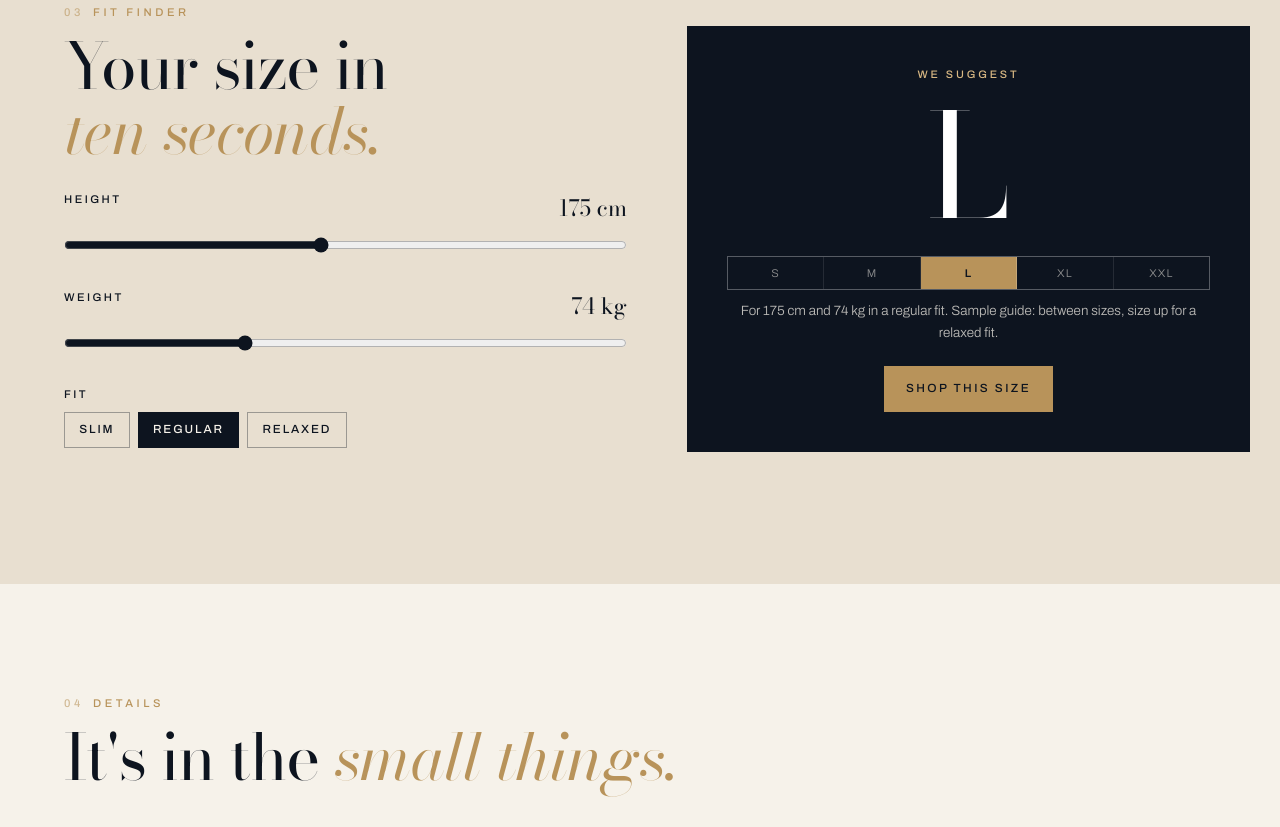
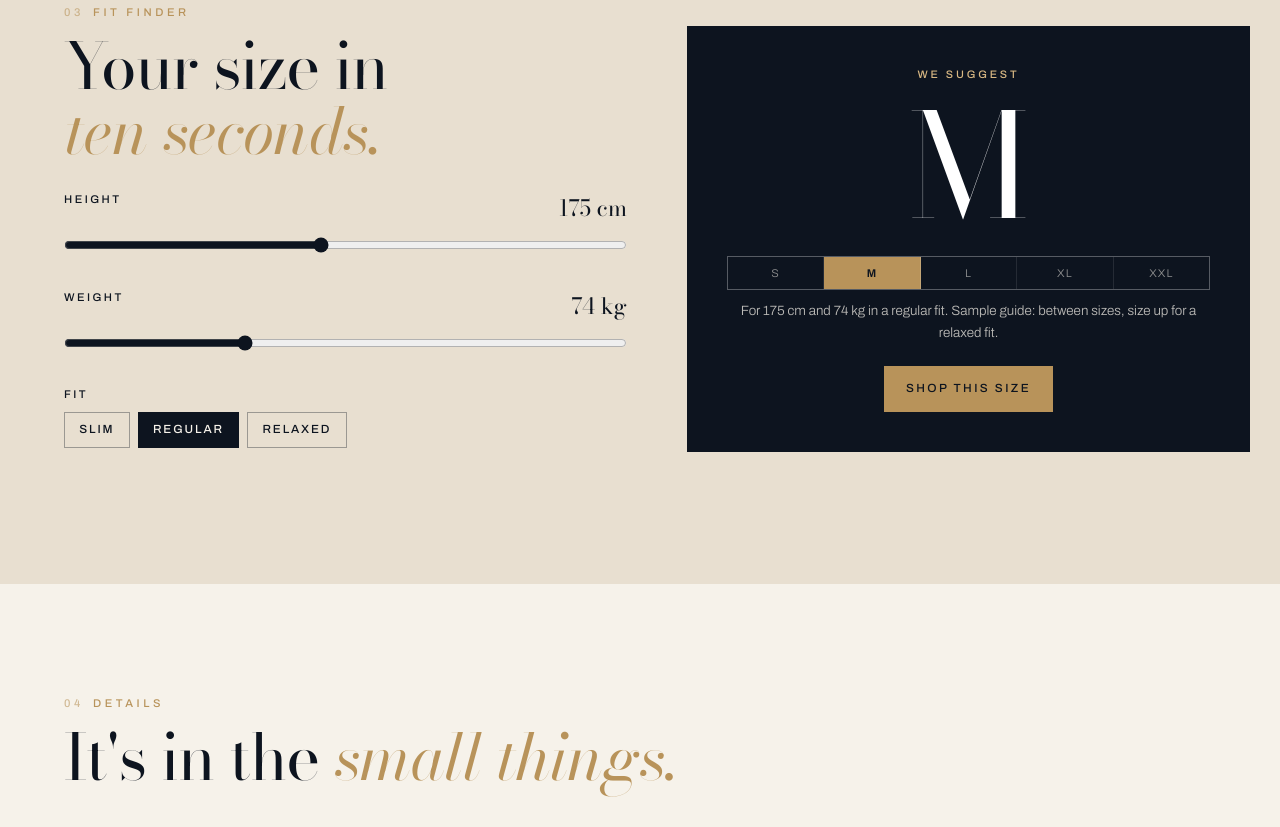
Before and after one commit to kavimirweb-blip/mensora-menswear-demo, a plain HTML site: page index.html in a window 1280 px wide. Shown: the part 3177-4004 px from the top of the page. Drawn offline with nearby package versions, Linux system fonts and the light colour scheme; animation ran at ten frames a second.

Commit message:
Calibrate size finder

```diff
--- a/index.html
+++ b/index.html
@@ -402,7 +402,7 @@ const SZ=['S','M','L','XL','XXL'],FITS=['Slim','Regular','Relaxed'];let ft=1;
 FITS.forEach((f,i)=>{const b=document.createElement('button');b.type='button';b.textContent=f;b.setAttribute('aria-pressed',i===ft);b.onclick=()=>{ft=i;fitUpd()};$('#fits').appendChild(b)});
 $('#bar').innerHTML=SZ.map(s=>`<i>${s}</i>`).join('');
 function fitUpd(){const h=+$('#h').value,w=+$('#w').value;$('#hv').textContent=h+' cm';$('#wv').textContent=w+' kg';
-  const bmi=w/((h/100)**2);let s=bmi<19.5?0:bmi<23?1:bmi<26.5?2:bmi<30?3:4;if(h>190)s++;if(h<165)s--;s+=ft-1;s=Math.max(0,Math.min(4,s));
+  const bmi=w/((h/100)**2);let s=bmi<20?0:bmi<24.8?1:bmi<28?2:bmi<31.5?3:4;if(h>190)s++;if(h<165)s--;s+=ft-1;s=Math.max(0,Math.min(4,s));
   $('#sz').textContent=SZ[s];[...$('#bar').children].forEach((e,i)=>e.classList.toggle('on',i===s));[...$('#fits').children].forEach((b,i)=>b.setAttribute('aria-pressed',i===ft));
   $('#sp').textContent=`For ${h} cm and ${w} kg in a ${FITS[ft].toLowerCase()} fit. Sample guide: between sizes, size up for a relaxed fit.`}
 $('#h').oninput=fitUpd;$('#w').oninput=fitUpd;fitUpd();
```
